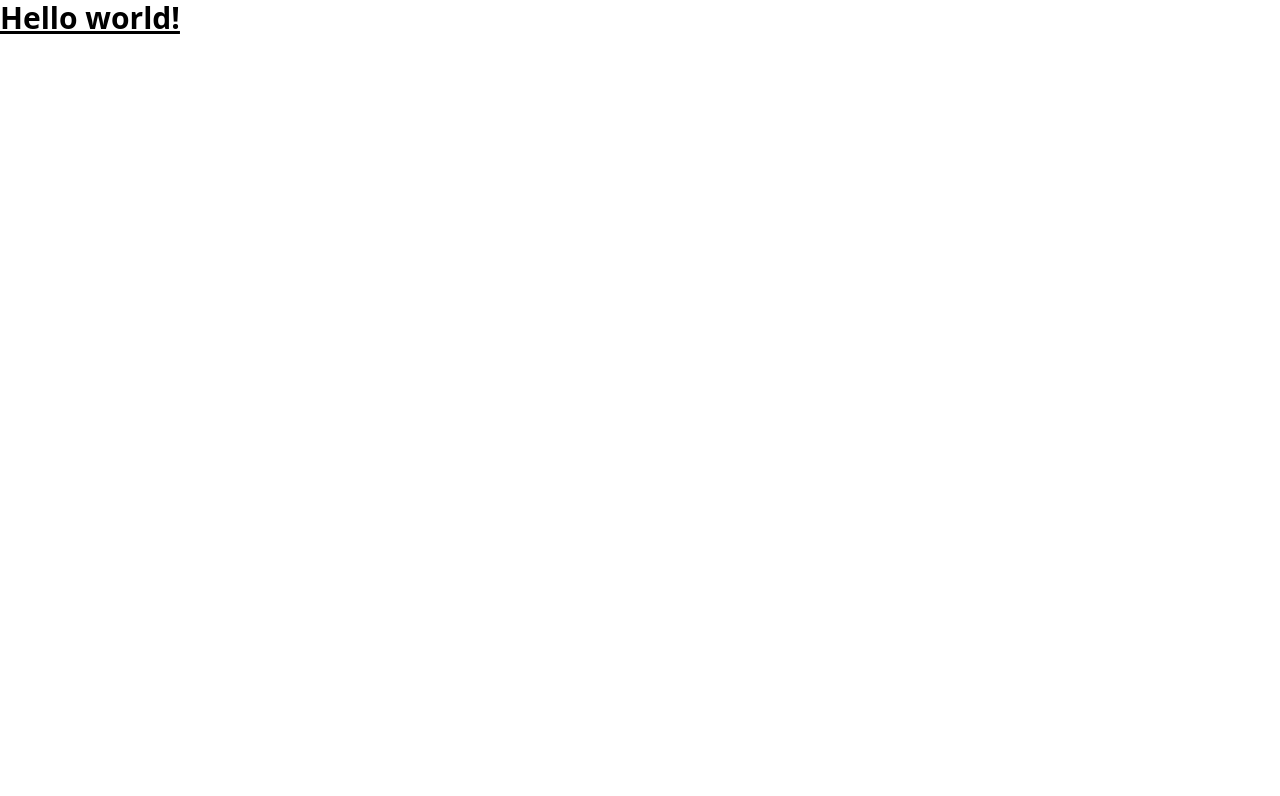
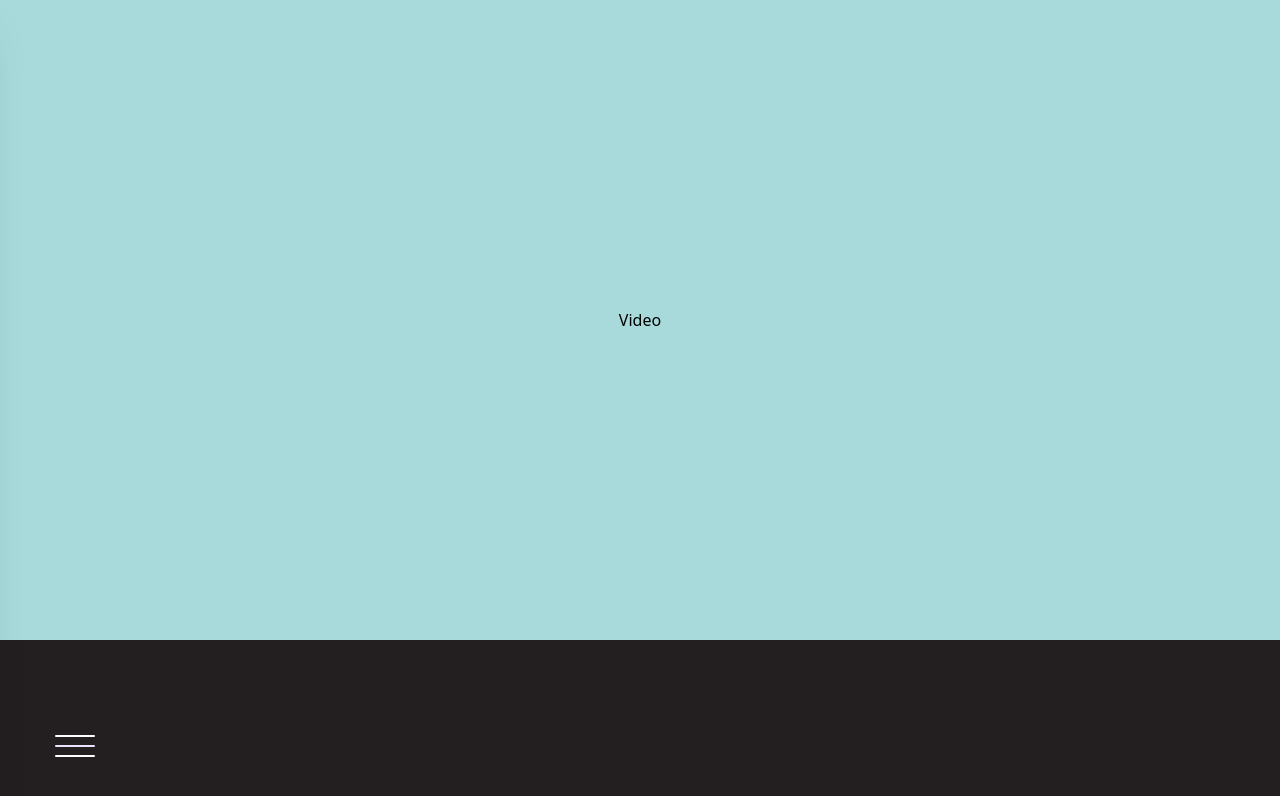
Before and after one commit to DeveHk/eSummit-24, a Next.js app: page / in a window 1280 px wide. Shown: the top 796 px of the page. Built offline with nearby package versions, Linux system fonts and the light colour scheme.

Commit message:
feature: nav and header

```diff
--- /dev/null
+++ b/components/Landing/Header.tsx
@@ -0,0 +1,9 @@
+function Header() {
+  return (
+    <div className="h-[80vh] w-full bg-[#A8DADC] flex justify-center items-center">
+      Video
+    </div>
+  );
+}
+
+export default Header;
--- /dev/null
+++ b/components/Landing/Landing.tsx
@@ -0,0 +1,13 @@
+import SideMenu from "../SideNavbar/SideMenu";
+import Header from "./Header";
+
+const Landing = () => {
+  return (
+    <div className="bg-[#231F20] w-full min-h-[100vh] relative">
+      <Header />
+      <SideMenu />
+    </div>
+  );
+};
+
+export default Landing;
--- /dev/null
+++ b/components/SideNavbar/SideMenu.tsx
@@ -0,0 +1,67 @@
+import { useState } from "react";
+import { GiAbstract092, GiComputerFan, GiDividedSquare } from "react-icons/gi";
+
+const SideMenu = () => {
+  const [toggle, setToggle] = useState(false);
+  return (
+    <div className="fixed left-0 top-0">
+      <div
+        className="h-[100px] w-full flex justify-center items-center flex-col absolute bottom-0 z-10"
+        onClick={() => {
+          setToggle(!toggle);
+        }}
+      >
+        <div
+          className={`${
+            toggle ? "rotate-45 translate-y-[10px] h-[3px]" : "rotate-0"
+          } transition-[transform,_height] duration-200 w-10 mb-2 h-[2px] bg-white rounded-2xl`}
+        ></div>
+        <div
+          className={`${
+            toggle ? "w-2" : "w-10"
+          }  mb-2 h-[2px] transition-[width] duration-200 bg-[#EBE2FF] rounded-2xl`}
+        ></div>
+        <div
+          className={`${
+            toggle ? "-rotate-45 -translate-y-[10px] h-[3px]" : "rotate-0"
+          } w-10 mb-2 h-[2px] transition-[transform,_height] duration-200 bg-white rounded-2xl`}
+        ></div>
+      </div>
+      <div
+        className={`${
+          !toggle ? "-translate-x-[110%] " : "translate-x-[0]"
+        } w-[150px] transition-[transform] duration-300 bg-[#00435B] h-[100vh] shadow-2xl`}
+      >
+        <div className="w-full flex-col flex justify-center">
+          <div className="flex flex-col items-center  justify-center m-10">
+            <GiDividedSquare
+              className="text-[#ECE2FF] h-[60px] w-[60px]
+          "
+            />
+            <div className="text-[#ECE2FF] text-lg font-semibold">HOME</div>
+          </div>
+          <div className="flex flex-col items-center justify-center mb-10">
+            <GiAbstract092
+              className="text-[#ECE2FF] h-[60px] w-[60px]
+          "
+            />
+
+            <div className="text-[#ECE2FF] text-lg font-semibold">EVENTS</div>
+          </div>
+          <div className="flex flex-col items-center  justify-center ">
+            <GiComputerFan
+              className="text-[#ECE2FF] h-[60px] w-[60px]
+          "
+            />
+
+            <div className="text-[#ECE2FF] text-lg font-semibold">
+              HACKATHON
+            </div>
+          </div>
+        </div>
+      </div>
+    </div>
+  );
+};
+
+export default SideMenu;
--- a/package.json
+++ b/package.json
@@ -29,7 +29,7 @@
     "react": "18.2.0",
     "react-dom": "18.2.0",
     "react-hook-form": "^7.41.2",
-    "react-icons": "^4.7.1",
+    "react-icons": "^4.8.0",
     "typescript": "4.9.4",
     "usehooks-ts": "^2.9.1",
     "validate-commit-msg": "^2.14.0"
--- a/pages/index.tsx
+++ b/pages/index.tsx
@@ -1,7 +1,12 @@
 import { Inter } from "@next/font/google";
+import Landing from "../components/Landing/Landing";
 
 const inter = Inter({ subsets: ["latin"] });
 
 export default function Home() {
-  return <h1 className="text-3xl font-bold underline">Hello world!</h1>;
+  return (
+    <div className="w-full min-h-[100vh]">
+      <Landing />
+    </div>
+  );
 }
```
Also changed, not shown: 1 other file (tests, documents, lock files or other folders).
